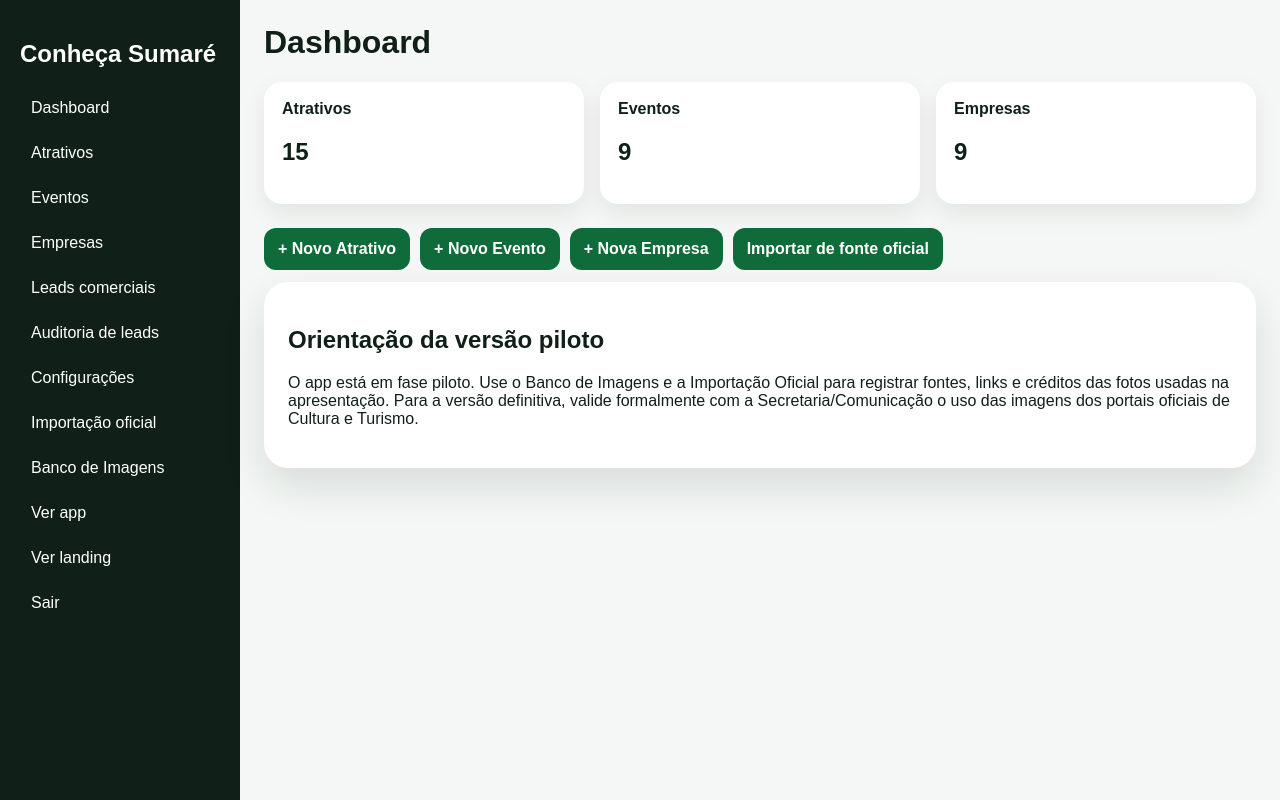
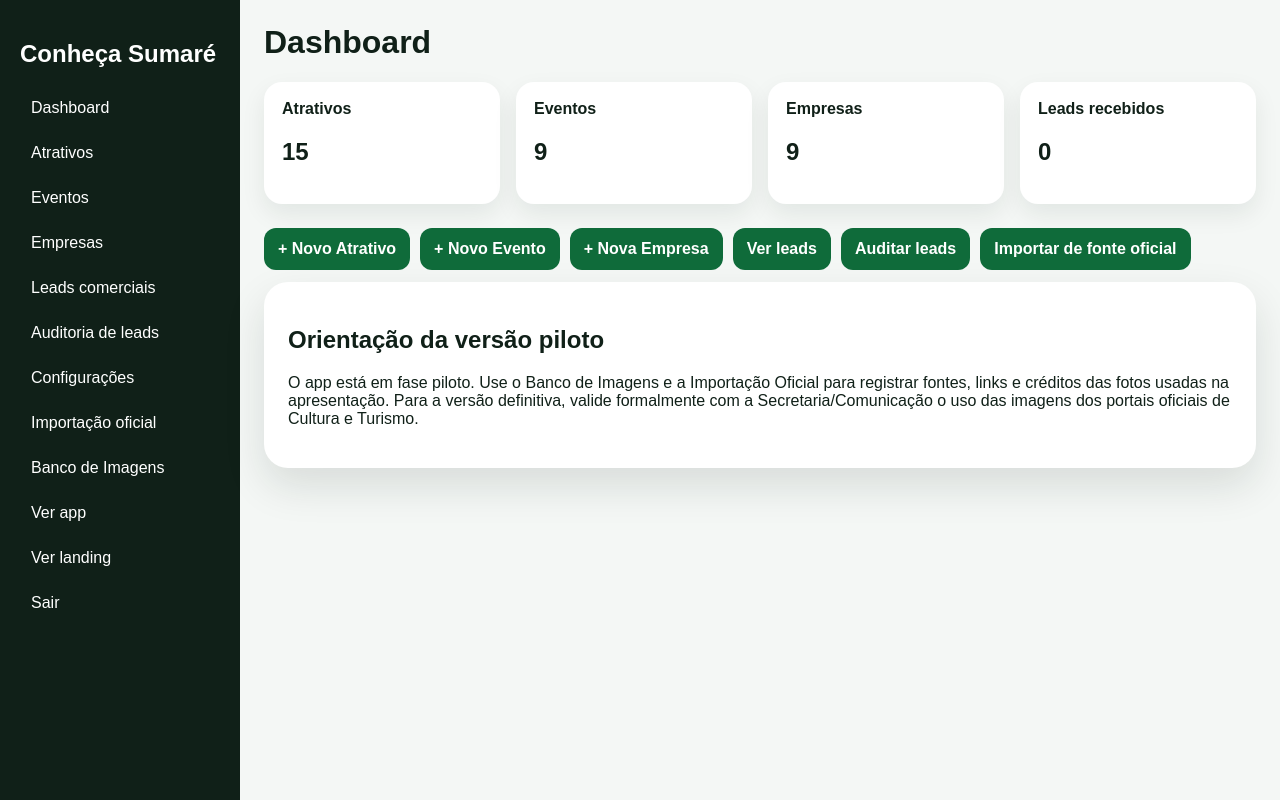
Before and after one commit to cschibelsky-star/VitrineAI-FACTORY-ENTERPRISE-X, a PHP site: page /admin/dashboard.php in a window 1280 px wide. Run offline with PHP 8.4, Linux system fonts and the light colour scheme; the visitor is signed in with stand-in values (Sample User, id 1).

Commit message:
Exibe total real de leads no dashboard

```diff
--- a/products/guia-digital-turismo/implementacao_4_3/admin/dashboard.php
+++ b/products/guia-digital-turismo/implementacao_4_3/admin/dashboard.php
@@ -1,5 +1,13 @@
-<?php require 'auth.php'; require '_layout.php'; admin_header('Dashboard'); $a=read_json('attractions.json'); $e=read_json('events.json'); $b=read_json('businesses.json'); ?>
-<div class="cards"><div class="stat"><strong>Atrativos</strong><h2><?= count($a) ?></h2></div><div class="stat"><strong>Eventos</strong><h2><?= count($e) ?></h2></div><div class="stat"><strong>Empresas</strong><h2><?= count($b) ?></h2></div></div>
-<div class="top-actions"><a class="btn" href="atrativos.php?action=new">+ Novo Atrativo</a><a class="btn" href="eventos.php?action=new">+ Novo Evento</a><a class="btn" href="empresas.php?action=new">+ Nova Empresa</a><a class="btn" href="importacao-oficial.php">Importar de fonte oficial</a></div>
+<?php
+require 'auth.php';
+require '_layout.php';
+$a = read_json('attractions.json');
+$e = read_json('events.json');
+$b = read_json('businesses.json');
+$l = read_json('leads_empresas.json');
+admin_header('Dashboard');
+?>
+<div class="cards"><div class="stat"><strong>Atrativos</strong><h2><?= count($a) ?></h2></div><div class="stat"><strong>Eventos</strong><h2><?= count($e) ?></h2></div><div class="stat"><strong>Empresas</strong><h2><?= count($b) ?></h2></div><div class="stat"><strong>Leads recebidos</strong><h2><?= count($l) ?></h2></div></div>
+<div class="top-actions"><a class="btn" href="atrativos.php?action=new">+ Novo Atrativo</a><a class="btn" href="eventos.php?action=new">+ Novo Evento</a><a class="btn" href="empresas.php?action=new">+ Nova Empresa</a><a class="btn" href="leads.php">Ver leads</a><a class="btn" href="auditoria-leads.php">Auditar leads</a><a class="btn" href="importacao-oficial.php">Importar de fonte oficial</a></div>
 <div class="panel" style="width:100%;max-width:none"><h2>Orientação da versão piloto</h2><p>O app está em fase piloto. Use o Banco de Imagens e a Importação Oficial para registrar fontes, links e créditos das fotos usadas na apresentação. Para a versão definitiva, valide formalmente com a Secretaria/Comunicação o uso das imagens dos portais oficiais de Cultura e Turismo.</p></div>
 <?php admin_footer(); ?>
```
